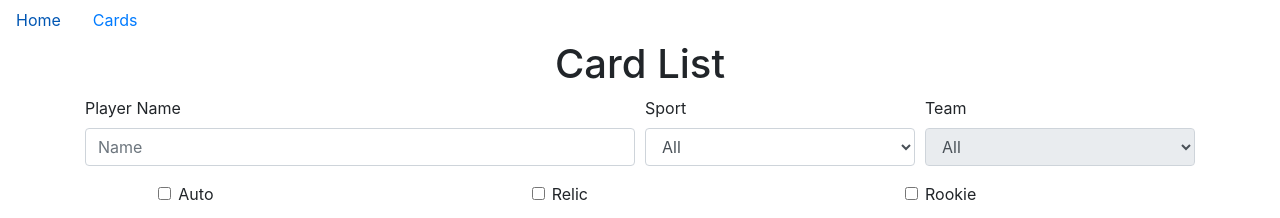
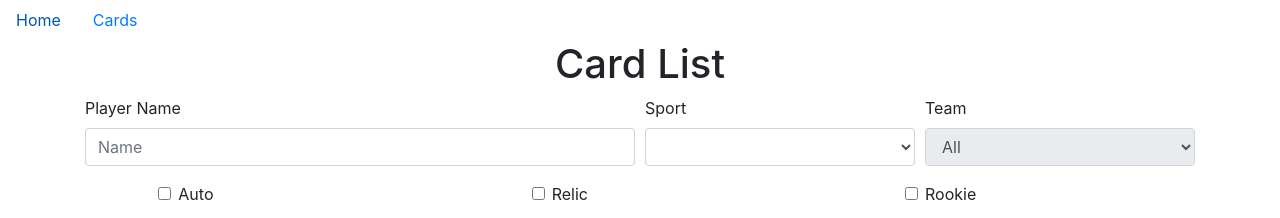
Before and after one commit to koreynichols/sports-cards, an Angular app: page / in a window 1280 px wide. Shown: the top 218 px of the page. Built offline with nearby package versions, Linux system fonts and the light colour scheme.

Commit message:
get sport selected for search | enable/disable team select

```diff
--- a/src/app/app.module.ts
+++ b/src/app/app.module.ts
@@ -1,6 +1,7 @@
 import { BrowserModule } from '@angular/platform-browser';
 import { NgModule } from '@angular/core';
 import { HttpClientModule } from '@angular/common/http';
+import { FormsModule } from '@angular/forms';
 
 import { AppComponent } from './app.component';
 import { AppRoutingModule } from './app-routing.module';
@@ -16,7 +17,8 @@ import { CardDetailComponent } from './card-detail/card-detail.component';
   imports: [
     BrowserModule,
     AppRoutingModule,
-    HttpClientModule
+    HttpClientModule,
+    FormsModule
   ],
   providers: [],
   bootstrap: [AppComponent]
--- a/src/app/card/card.component.html
+++ b/src/app/card/card.component.html
@@ -8,16 +8,16 @@
       </div>
       <div class="form-group col-md-3">
           <label for="inputSport">Sport</label>
-          <select id="inputSport" class="form-control">
+          <select id="inputSport" class="form-control" [(ngModel)]="selectedSportMod" name="selectedSport">
             <option selected>All</option>
-            <option *ngFor="let sport of sports">{{sport.sport}}</option>
+            <option *ngFor="let sport of sports">{{ sport.sport }}</option>
           </select>
       </div>
       <div class="form-group col-md-3">
           <label for="inputTeam">Team</label>
-          <select id="inputTeam" class="form-control" disabled>
+          <select id="inputTeam" class="form-control" [disabled]="isDisabled">
             <option selected>All</option>
-            <option *ngFor="let team of teams">{{team.teamCity}} {{team.teamNickname</option>
+            <option *ngFor="let team of teams">{{ team.teamCity }} {{ team.teamNickname }}</option>
           </select>
       </div>
     </div>
--- a/src/app/card/card.component.ts
+++ b/src/app/card/card.component.ts
@@ -1,10 +1,11 @@
+import { TEAMS } from './../mocks/mock-teams';
 import { Component, OnInit } from '@angular/core';
 
 import { CardService } from '../services/card.service';
 import { CardInterface } from '../interfaces/card-interface';
 
 import { SPORTS } from './../mocks/mock-sports';
-import { TEAMS } from './../mocks/mock-teams';
+
 
 @Component({
   selector: 'app-card',
@@ -16,6 +17,8 @@ export class CardComponent implements OnInit {
   cards: CardInterface[];
   sports = SPORTS;
   teams = TEAMS;
+  isDisabled: Boolean = true;
+  selectedSport: String = '';
 
   constructor(private cardService: CardService) { }
 
@@ -23,7 +26,26 @@ export class CardComponent implements OnInit {
     this.cards = this.cardService.getCards();
   }
 
+  get selectedSportMod() {
+    return this.selectedSport;
+  }
+
+  set selectedSportMod(value) {
+    this.selectedSport = value;
+    console.log(this.selectedSport);
+    this.getTeamNames(this.selectedSport);
+  }
+
+  getTeamNames(sport) {
+    if (sport === 'All') {
+      this.isDisabled = true;
+    } else {
+      this.isDisabled = false;
+    }
+  }
+
   ngOnInit() {
     this.getCards();
+    console.log(this.teams);
   }
 }
```
